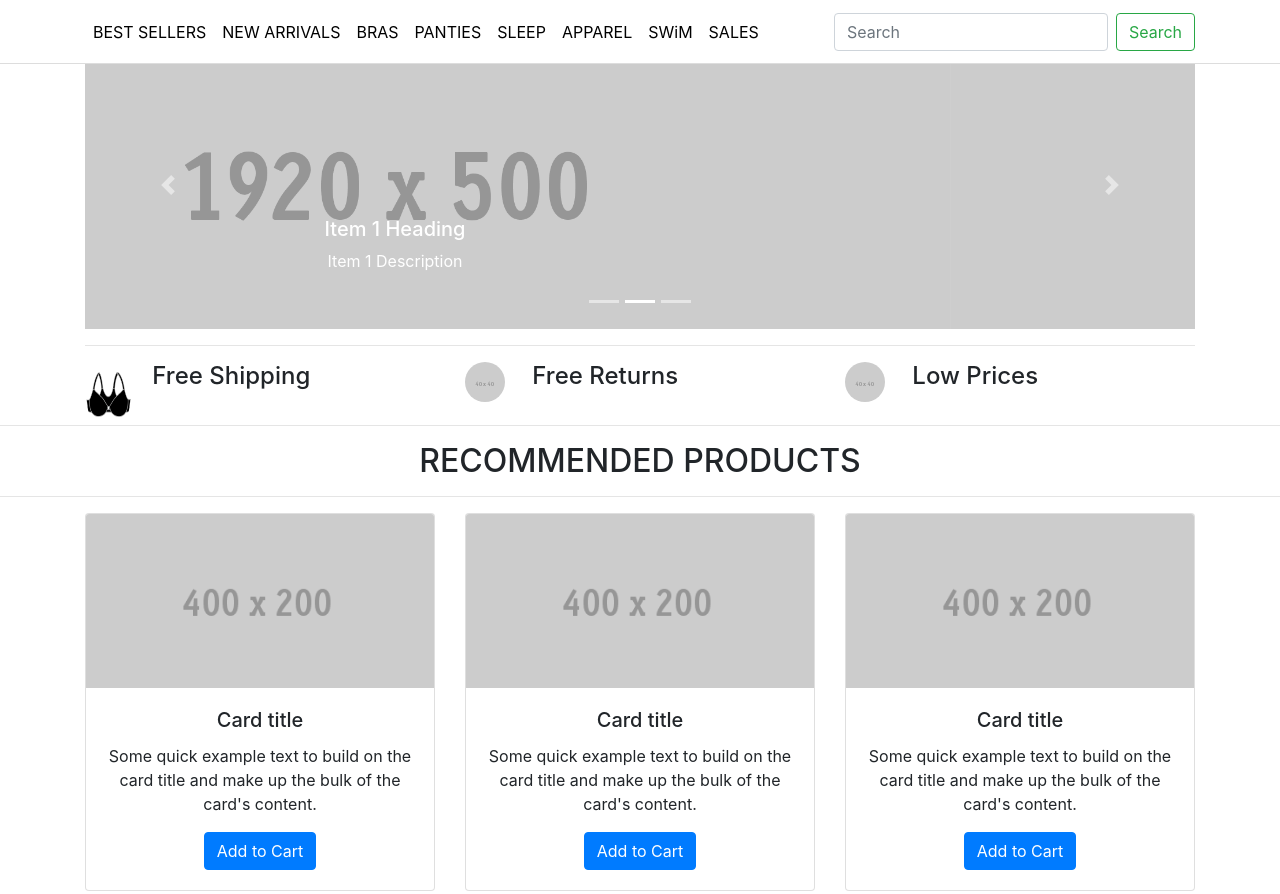
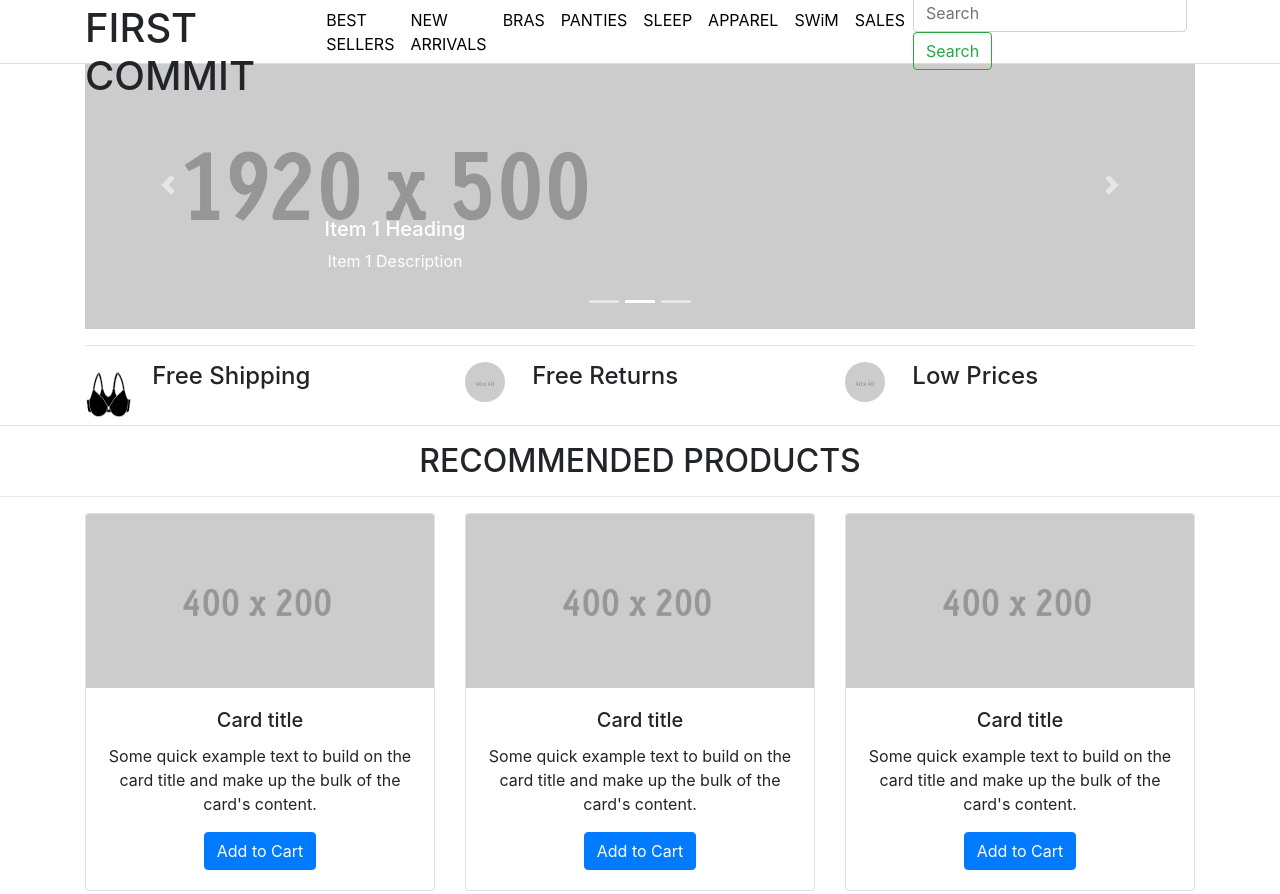
Before and after one commit to ocampoj/ISM4154, a plain HTML site: page ecommerceSite.html in a window 1280 px wide. Shown: the top 894 px of the page. Drawn offline with Linux system fonts and the light colour scheme.

Commit message:
this is gil

```diff
--- a/ecommerceSite.html
+++ b/ecommerceSite.html
@@ -13,7 +13,7 @@
     <nav class="navbar navbar-expand-lg fixed-top navbar-dark bg-dark">
       <div class="container">
         <!-- <a class="navbar-brand" href="#">Bogo 50% Off Select Bras</a> -->
-
+		<h1>THIS IS GIL FIRST COMMIT</h1>
 
         <button class="navbar-toggler" type="button" data-toggle="collapse" data-target="#navbarSupportedContent" aria-controls="navbarSupportedContent" aria-expanded="false" aria-label="Toggle navigation">
         <span class="navbar-toggler-icon"></span>
```
